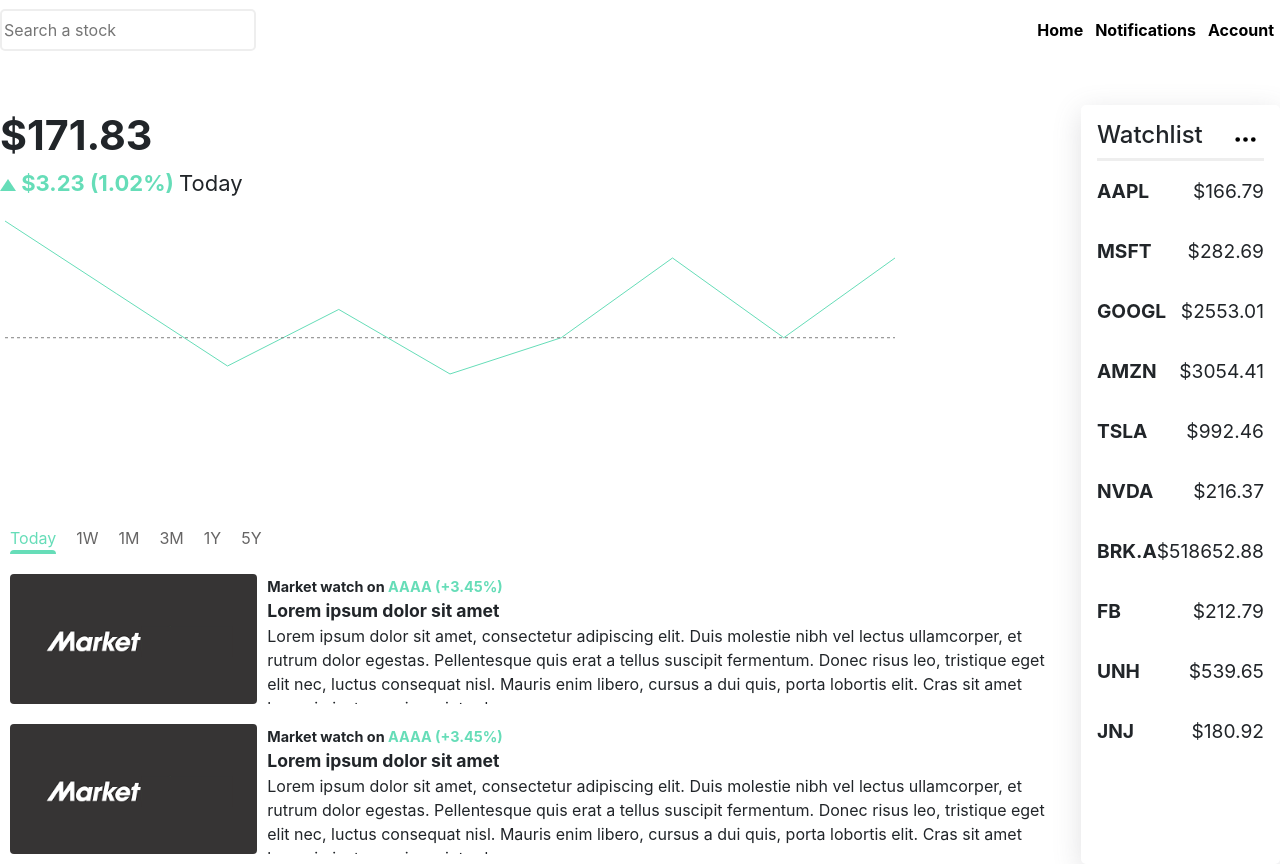
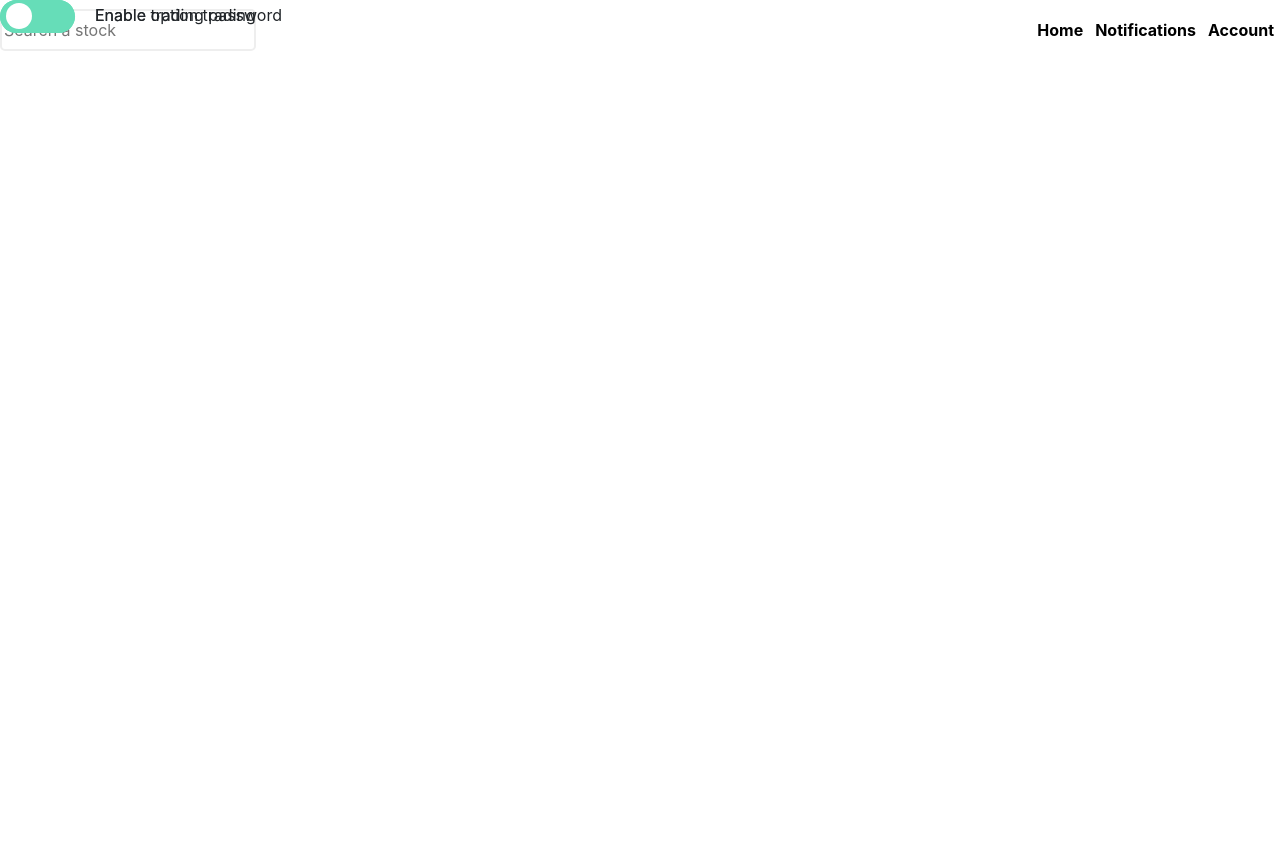
Before and after one commit to mixinmatch/stock-trading-board, a React (Create React App) app: page /account in a window 1280 px wide. After the commit the page ends 800 px from the top, so only its background shows below. Built offline with nearby package versions, Linux system fonts and the light colour scheme.

Commit message:
move routing to top level as navigatiion did not work due to nested routing

```diff
--- a/src/App.js
+++ b/src/App.js
@@ -1,13 +1,26 @@
 import './App.css';
 import SymbolDashBoard from './components/SymbolDashBoard'
 import HeaderBar from './components/HeaderBar'
+import Notifications from "./components/Notificationpage";
+import Account from "./components/Account";
+
+import {
+  BrowserRouter as Router,
+  useLocation,
+  Routes,
+  Route
+} from "react-router-dom";
 
 function App() {
 
   return (
     <>
     <HeaderBar />
-    <SymbolDashBoard/>
+        <Routes>
+          <Route path="/dashboard" element={<SymbolDashBoard />}/>
+          <Route path="/notifications" element={<Notifications />} />
+          <Route path="/account" element={<Account />} />
+        </Routes>
 
     </>
   );
--- a/src/components/Account.js
+++ b/src/components/Account.js
@@ -3,8 +3,8 @@ import ToggleSwitch from "./ToggleSwitch";
 const Account = () => {
     return (
         <div>
-            <ToggleSwitch text={"Enable option trading"}/>
-            <ToggleSwitch text={"Enable trading password"}/>
+            <ToggleSwitch text={"Enable option trading"} />
+            <ToggleSwitch text={"Enable trading password"} />
         </div>
     )
 }
--- a/src/components/HeaderBar.js
+++ b/src/components/HeaderBar.js
@@ -1,7 +1,10 @@
 import Button from "./Button"
 import {
     BrowserRouter as Router,
-    Link
+    Link,
+    useLocation,
+    Routes,
+    Route
   } from "react-router-dom";
 const HeaderBar = () => {
     return (
@@ -26,9 +29,8 @@ const RightMenu = () => {
     const textStyle = {textDecoration: 'none', fontWeight:"bold", color: "black" }
     return (
          <div className="right-button-group">
-            <Router>
                 <button className="right-menu-button">
-                    <Link to="home" style={textStyle} >Home</Link>
+                    <Link to="/dashboard" style={textStyle}>Home</Link>
                 </button>
                 <button className="right-menu-button">
                     <Link to="notifications" style={textStyle} >Notifications</Link>
@@ -36,8 +38,6 @@ const RightMenu = () => {
                 <button className="right-menu-button">
                     <Link to="account" style={textStyle} >Account</Link>
                 </button>
-
-            </Router>
          </div>
     )
 }
--- a/src/components/ToggleSwitch.js
+++ b/src/components/ToggleSwitch.js
@@ -2,8 +2,8 @@ const ToggleSwitch = ({text}) => {
     return (
         <>
             <input type="checkbox" id="togg" />
-            <label class="round-toggle" for="togg"> </label>
-            <span class="text-toggle"> {text}</span>
+            <label className="round-toggle" htmlFor="togg"> </label>
+            <span className="text-toggle"> {text}</span>
         </>
     )
 }
--- a/src/index.css
+++ b/src/index.css
@@ -291,4 +291,14 @@ input:checked + .round-toggle:after
     position: absolute;
     left: 95px;
     top: 3px;
+    white-space: nowrap;
 }
+
+/* TODO: refactor the other div with margin auto */
+.center-content-box {
+  margin-left: auto;
+  margin-right: auto;
+  max-width: 1500px;
+
+
+}
--- a/src/index.js
+++ b/src/index.js
@@ -3,10 +3,19 @@ import ReactDOM from 'react-dom';
 import './index.css';
 import App from './App';
 import reportWebVitals from './reportWebVitals';
+import {
+  BrowserRouter as Router,
+  Link,
+  useLocation,
+  Routes,
+  Route
+} from "react-router-dom";
 
 ReactDOM.render(
   <React.StrictMode>
-    <App />
+    <Router>
+      <App />
+    </Router>
   </React.StrictMode>,
   document.getElementById('root')
 );
```
